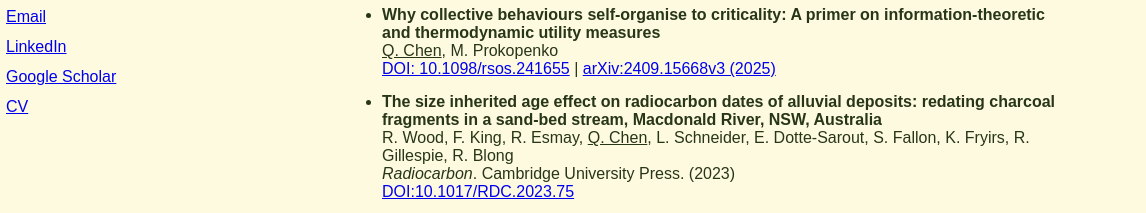
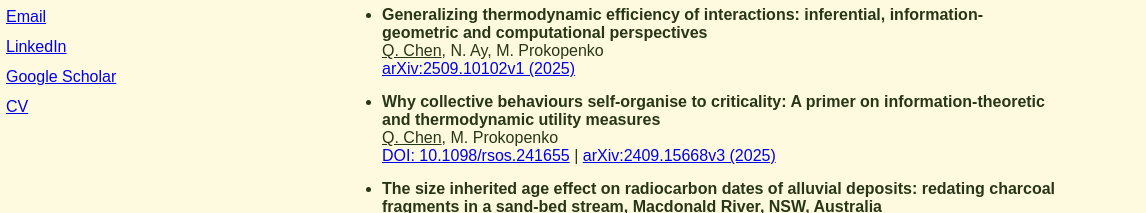
Before and after one commit to qianyangchen/qianyangchen.github.io, a plain HTML site: page index.html in a window 1280 px wide. Shown: the part 440-653 px from the top of the page, 134-1280 px from the left. Drawn offline with Linux system fonts and the light colour scheme.

Commit message:
update publication + favicon
Added arXiv generalizing thermodynamic efficiency + favicon

```diff
--- a/index.html
+++ b/index.html
@@ -106,6 +106,7 @@
         background-color: transparent;
     }
     </style>
+    <link rel="icon" type="image/png" href="https://qianyangchen.github.io/favicon.png">
 </head>
 <body>
     <div class="container">
@@ -146,7 +147,12 @@
                 <section class="publications">
                     <h2>Publications</h2>
                     <ul>
-                      <li>
+                        <li>
+                            <strong>Generalizing thermodynamic efficiency of interactions: inferential, information-geometric and computational perspectives</strong><br>
+                            <u>Q. Chen</u>, N. Ay, M. Prokopenko<br>
+                            <a href="https://arxiv.org/abs/2509.10102">arXiv:2509.10102v1 (2025)</a>
+                        </li>
+                        <li>
                             <strong>Why collective behaviours self-organise to criticality: A primer on information-theoretic and thermodynamic utility measures</strong><br>
                             <u>Q. Chen</u>, M. Prokopenko<br>
                             <a href="https://royalsocietypublishing.org/doi/10.1098/rsos.241655">DOI: 10.1098/rsos.241655</a> | <a href="https://arxiv.org/abs/2409.15668v3">arXiv:2409.15668v3 (2025)</a>
```
